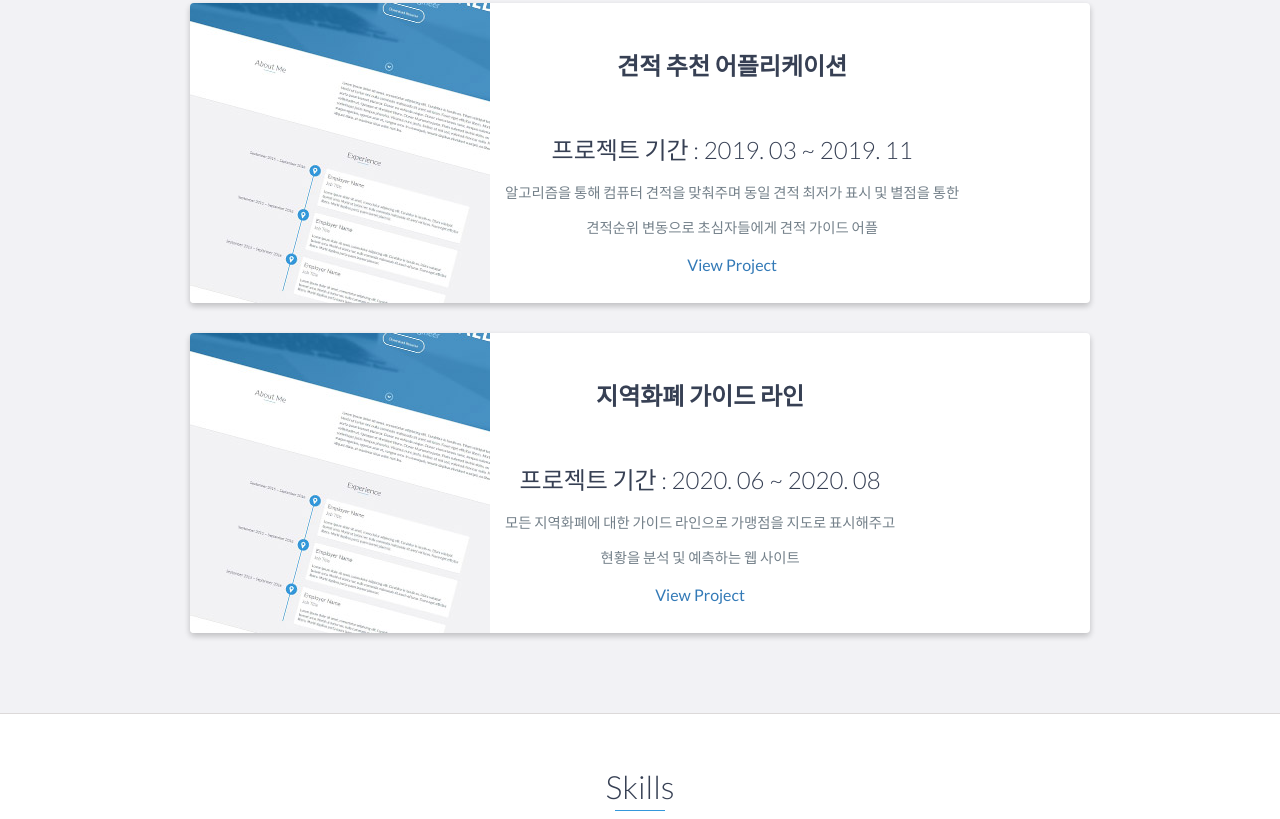
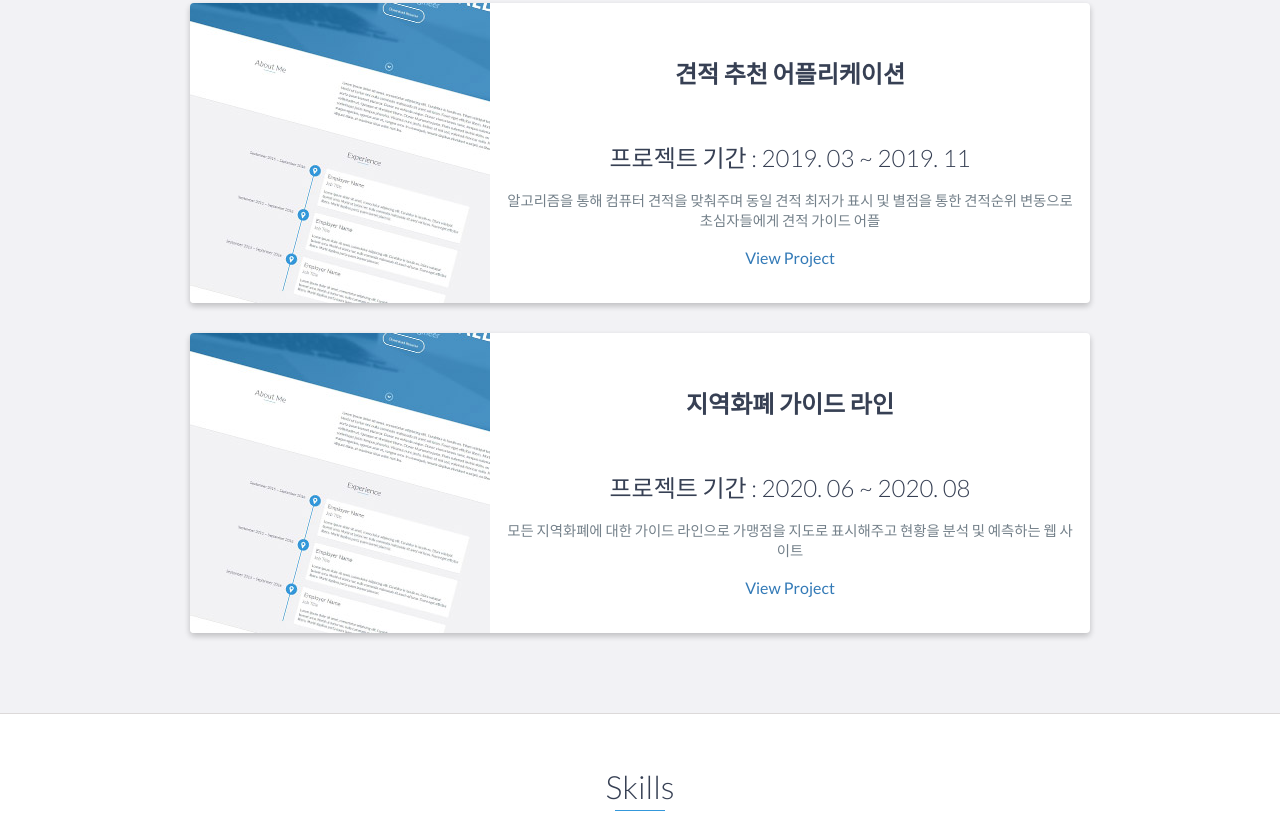
Before and after one commit to ccomajeon/ccomajeon.github.io, a website: page index.html in a window 1280 px wide. Shown: the part 1896-2715 px from the top of the page. Drawn offline with nearby package versions, Linux system fonts and the light colour scheme.

Commit message:
Update index.html
포트폴리오2.4

```diff
--- a/index.html
+++ b/index.html
@@ -128,8 +128,8 @@
                     <div class="project-info">
                         <h2>견적 추천 어플리케이션</h2>
 						<h3>프로젝트 기간 : 2019. 03 ~ 2019. 11</h3>
-						<p>알고리즘을 통해 컴퓨터 견적을 맞춰주며 동일 견적 최저가 표시 및 별점을 통한</p>
-						<p>견적순위 변동으로 초심자들에게 견적 가이드 어플</p>
+						<p>알고리즘을 통해 컴퓨터 견적을 맞춰주며 동일 견적 최저가 표시 및 별점을 통한
+						견적순위 변동으로 초심자들에게 견적 가이드 어플</p>
                         <a href="#">View Project</a>
                     </div>
                     <!-- End .project-info -->
@@ -144,8 +144,8 @@
                     <div class="project-info">
                         <h2>지역화폐 가이드 라인</h2>
                         <h3>프로젝트 기간 : 2020. 06 ~ 2020. 08</h3>
-						<p>모든 지역화폐에 대한 가이드 라인으로 가맹점을 지도로 표시해주고</p>
-						<p>현황을 분석 및 예측하는 웹 사이트</p>
+						<p>모든 지역화폐에 대한 가이드 라인으로 가맹점을 지도로 표시해주고
+						현황을 분석 및 예측하는 웹 사이트</p>
                         <a href="#">View Project</a>
                     </div>
                     <!-- End .project-info -->
```
